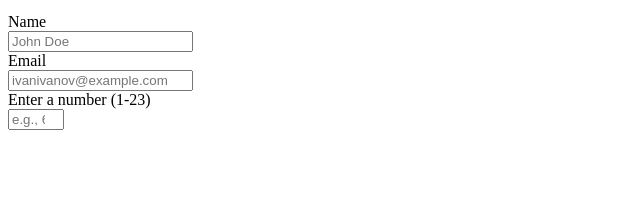
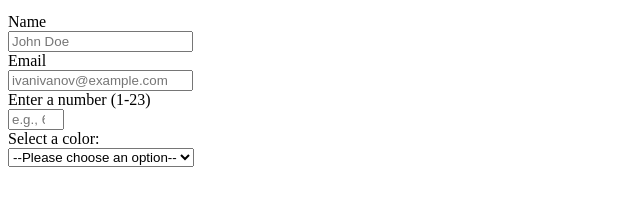
Before and after one commit to ctauchen/FCC-WebDev-2, a plain HTML site: page index.html in a window 1280 px wide. Shown: the part 87-290 px from the top of the page, without its empty margins (0-640 px from the left). Drawn offline with Linux system fonts and the light colour scheme.

Commit message:
Added dropdown, test CDN. Fixes #13

```diff
--- a/index.html
+++ b/index.html
@@ -1,5 +1,5 @@
 <html>
-
+  <script src="https://cdn.freecodecamp.org/testable-projects-fcc/v1/bundle.js"></script>
 <head>
 
 </head>
@@ -18,6 +18,14 @@
     <input type="email" id="email" placeholder="ivanivanov@example.com" required><br>
   <label for="number" id="number-label">Enter a number (1-23)</label><br>
     <input type="number" id="number" min="1" max="23" placeholder="e.g., 6" required><br>
+  <label for="dropdown">Select a color:</label><br>
+    <select id="dropdown" name="colors">
+      <option value="">--Please choose an option--</option>
+      <option value="red">Red</option>
+      <option value="blue">Blue</option>
+      <option value="yellow">Yellow</option>
+      <option value="aquamarine">Aquamarine</option>
+  </select>
 </form>
 
 
--- a/style.css
+++ b/style.css
@@ -27,3 +27,5 @@ p {
 #email-label
 
 #number-label
+
+#dropdown
```
